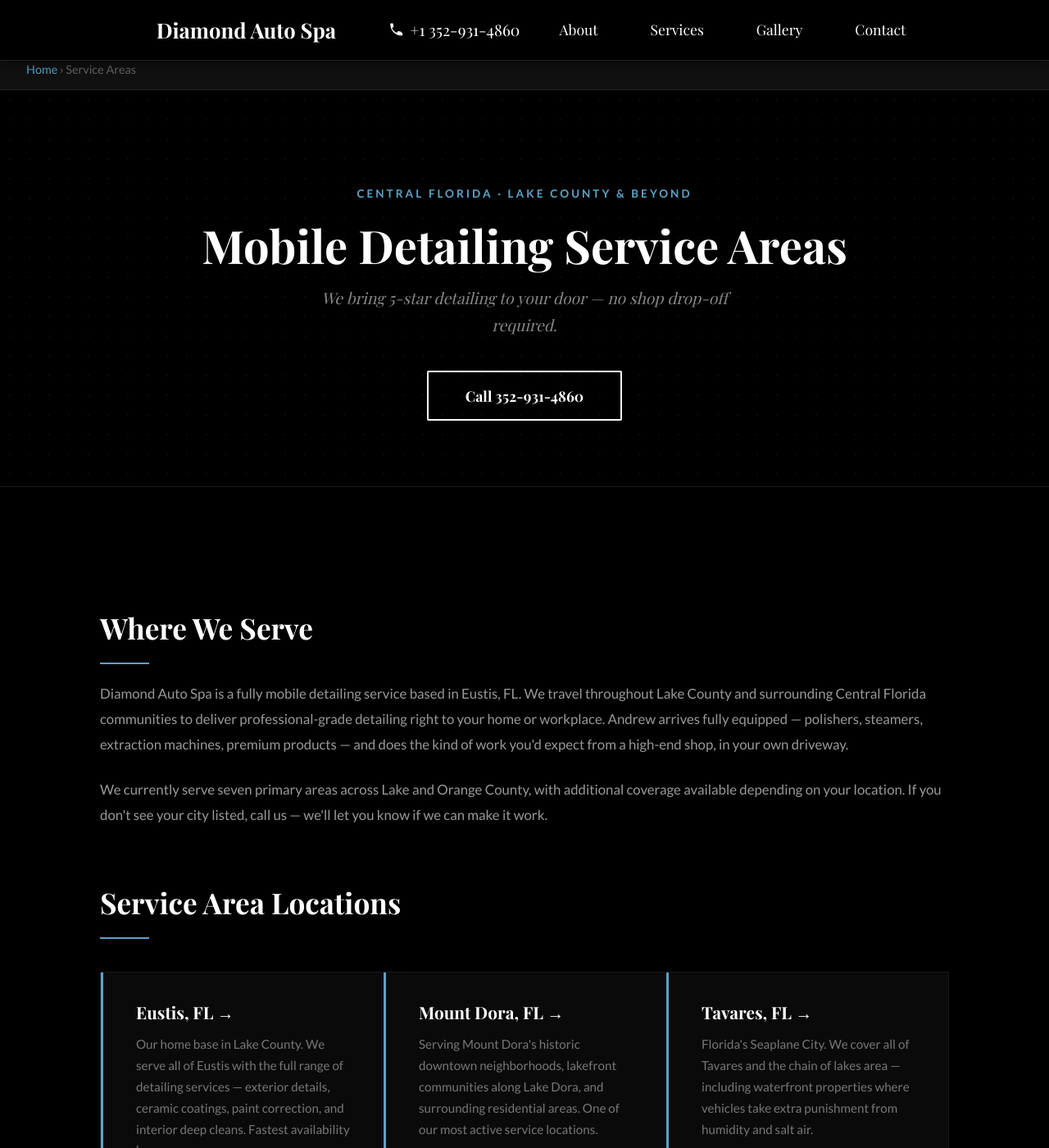
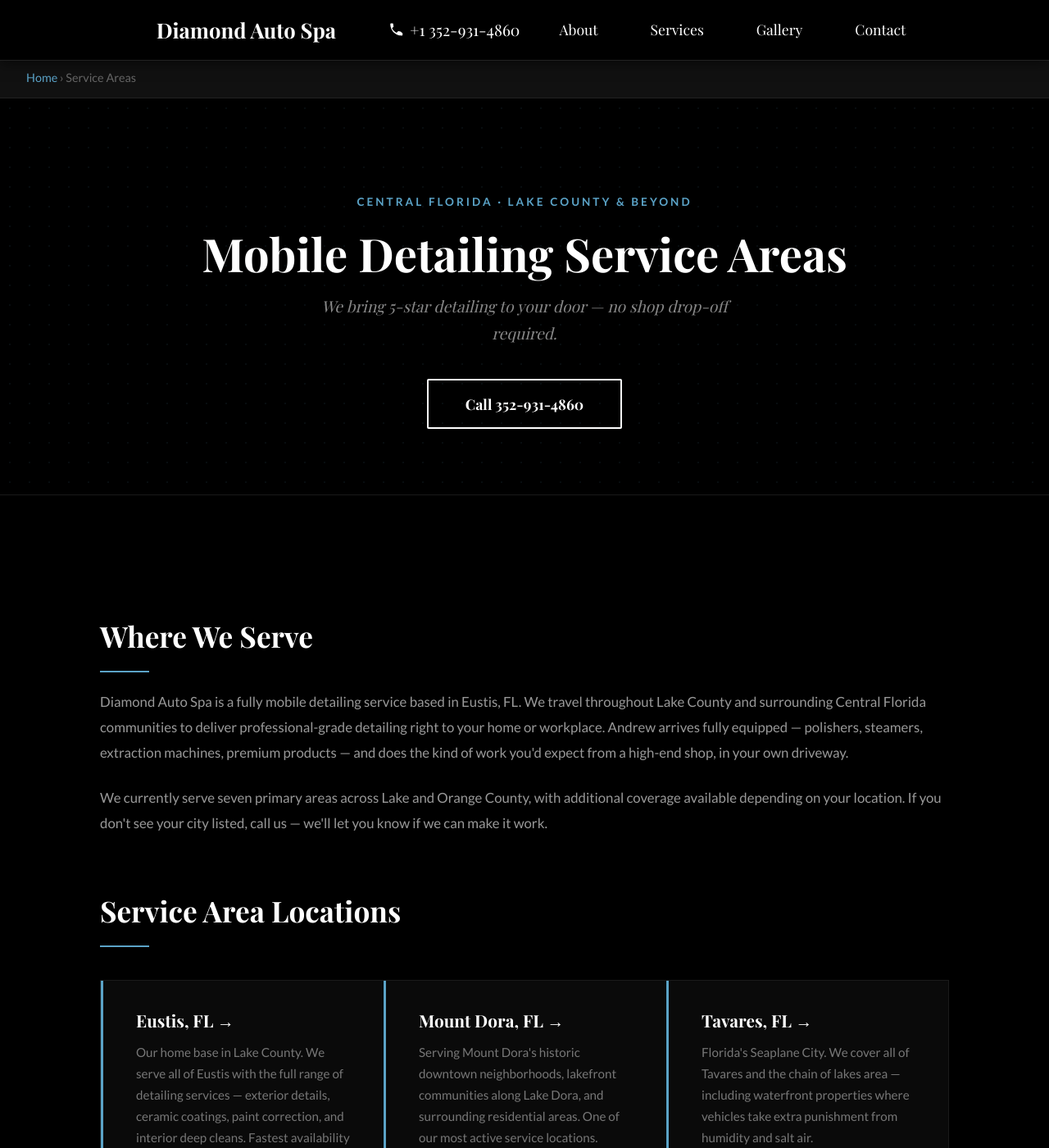
Before and after one commit to JamesBrownR/Diamond-Auto-Spa-Detailing, a Jekyll site: the page built from service-area/index.html, in a window 1280 px wide and 1400 px high. Shown: the whole window at 82% size. Built offline with Jekyll 4.4.1, drawn with Linux system fonts in a browser that asks for light colours; some web fonts are replaced.

Commit message:
Update areas.html

```diff
--- a/_layouts/areas.html
+++ b/_layouts/areas.html
@@ -168,7 +168,7 @@
 
         /* ===== BREADCRUMB ===== */
         .breadcrumb {
-            margin-top: 60px;
+            margin-top: 70px;
             background: #111111;
             padding: 0.8rem 2rem;
             font-size: 0.9rem;
```
